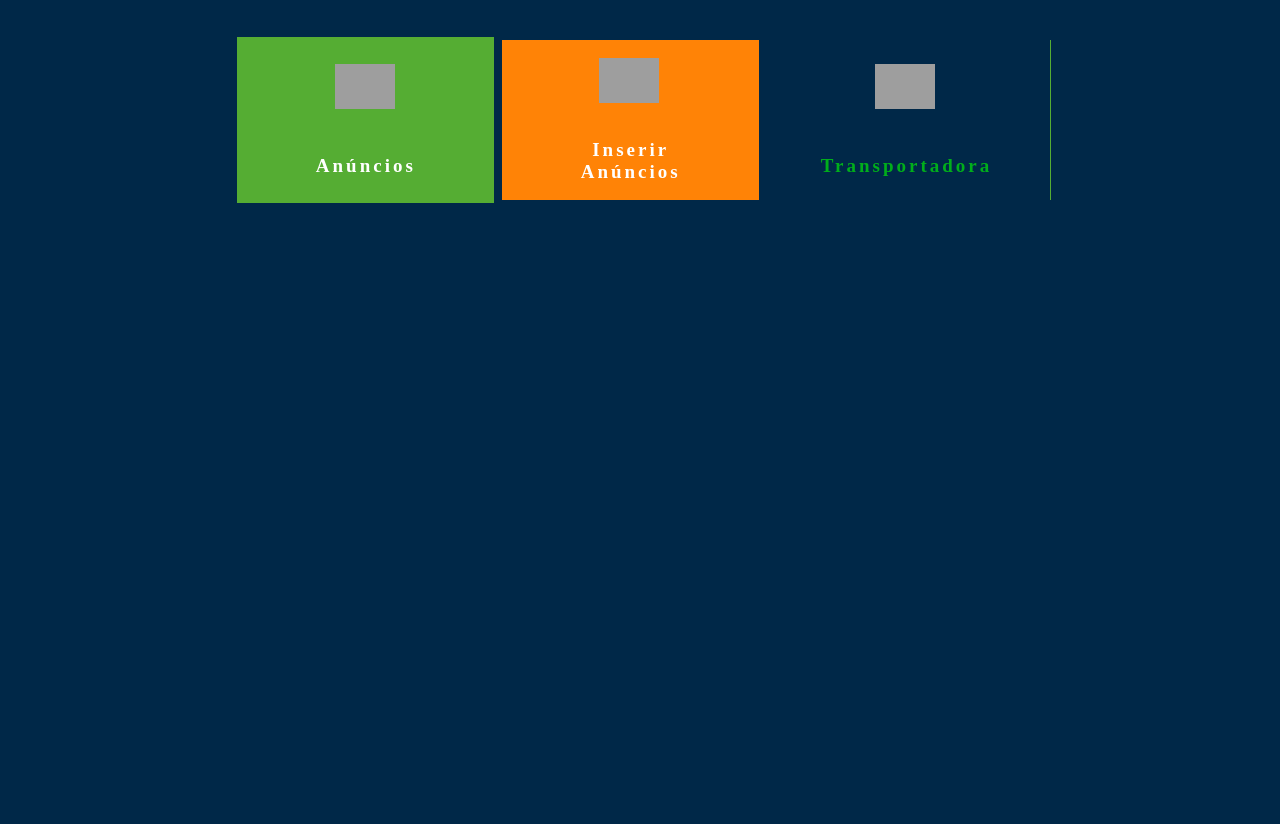
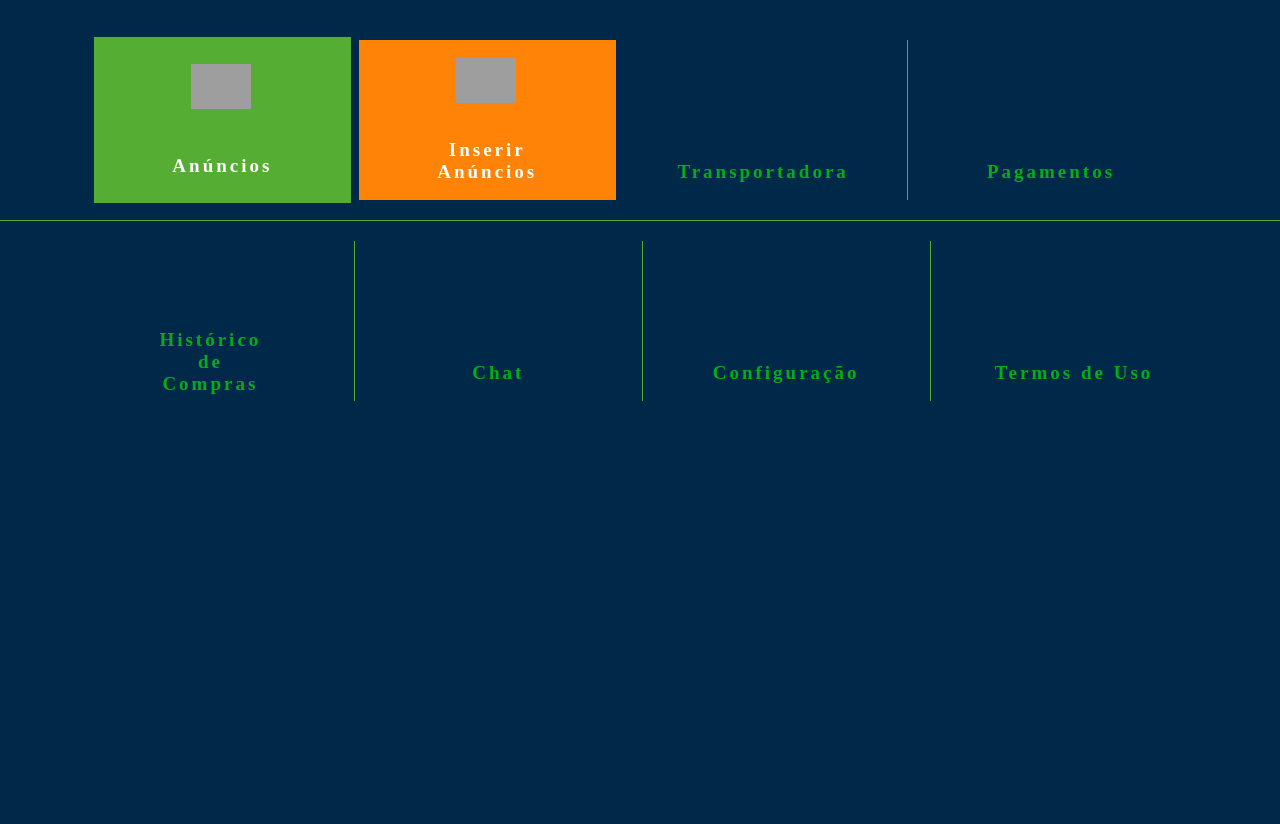
Before and after one commit to MrFahrenhei/agroyellow, a PHP site: page /home.php in a window 1280 px wide; the page is wider, and only the part inside the window is pictured. Shown: the part 195-1019 px from the top of that part. Run offline with PHP 8.4, Linux system fonts and the light colour scheme; a user stored in the database is signed in; grey boxes are pictures that could not be loaded.

Commit message:
CSS E ICONS GOSTOSOS

```diff
--- a/empresa.php
+++ b/empresa.php
@@ -25,13 +25,13 @@
 			<input id="nome" name="nome" type="text" placeholder="Digite seu nome" required>
 
 			<label for="cnpj">CNPJ</label>
-			<input type="text" name="cnpj" id="cnpj" onkeyup="FormataCnpj(this,event)" ng-model="cadastro.cnpj" placeholder="Digite seu CNPJ" required>
+			<input type="number" name="cnpj" id="cnpj" onkeyup="FormataCnpj(this,event)" ng-model="cadastro.cnpj" placeholder="Digite seu CNPJ" required>
 
 			<label for="msgemail">E-mail:</label>
-			<input type="text" name="E_email" id="msgemail" placeholder="example@example.com" required>
+			<input type="email" name="E_email" id="msgemail" placeholder="exemplo@dominio.com" required>
 
 			<label for="telefone">Telefone</label>
-			<input type="text" name="E_telefone" id="telefone" placeholder="Digite seu telefone" required>
+			<input type="tel" name="E_telefone" id="telefone" placeholder="Digite seu telefone" required>
 
 			<label for="E_senha">Senha</label>
 			<input type="password" id="E_senha" placeholder="Digite sua senha" name="senha" required>
--- a/home.php
+++ b/home.php
@@ -22,6 +22,7 @@
         <link rel="stylesheet" href="styles/test.css">
         <link rel="stylesheet" href="styles/css.css">
         <link rel="shortcut icon" href="src/icon.ico"/>
+        <link href="https://fonts.googleapis.com/icon?family=Material+Icons" rel="stylesheet">
         <script type="text/javascript" href="index.js" src="index.js"></script>
         <title>HOME</title>
     </head>
@@ -31,24 +32,65 @@
       </header>
       <div class="containerGeral mt-4">
         <div class="homeLinks row mt-1 justify-content-center">
+
           <div class="itensHome col-home mt-3 b-none px-1">
             <a class="anuncios py-2" href="meusanuncios.php" title="Verificar o que eu já publiquei">
               <img alt="Icone dos anuncios" src="https://cdn.mfrural.com.br/Content/layout_novo/img/home_icons/anuncios_opt.png" width="75" height="45">
               <b>Anúncios</b>
             </a>
           </div>
+
           <div class="itensHome col-home mt-3 b-none px-1">
             <a class="publicar py-2" href="publicacoes.php" title="Gostaria de publicar algo?">
               <img alt="Icone do publicar" src="https://cdn.mfrural.com.br/Content/layout_novo/img/home_icons/publicar_opt.png" width="75" height="45">
               <b>Inserir <br> Anúncios</b>
             </a>
           </div>
+
           <div class="col-home mt-3">
               <a href="transportadoras.php" title="Verificar as transportadores do momento">
-                <img alt="Icone de Transporte" src="https://cdn.mfrural.com.br/Content/layout_novo/img/home_icons/avaliacao-trator_opt2.png" width="75" height="45">
-                Transportadora
+              <span class="material-icons md-70">&#xe558;</span>
+                <b>Transportadora</b>
               </a>
           </div>
+
+          <div class="col-home mt-3 b-m-none">
+              <a href="pagamento.php" title="Pagamentos">
+              <span class="material-icons md-70">&#xef63;</span>
+                  <b>Pagamentos</b>
+              </a>
+          </div>
+
+          <div class="row-home visible-mobile"></div>
+
+          <div class="col-home b-left">
+              <a href="historicoCompras.php" title="Histórico de Compras">
+              <span class="material-icons md-70">&#xe889;</span>
+                  <b>Histórico<br>de<br>Compras</b>
+              </a>
+          </div>
+
+          <div class="col-home">
+              <a href="chatModal.php" title="Chat">
+              <span class="material-icons md-70">&#xe0b7;</span>
+                  <b>Chat</b>
+              </a>
+          </div>
+
+          <div class="col-home">
+          <a href="chatModal.php" title="Configuração">
+              <span class="material-icons md-70">&#xe8b8;</span>
+              <b>Configuração</b>
+              </a>
+          </div>
+
+          <div class="col-home b-m-none">
+          <a href="chatModal.php" title="Chat">
+            <span class="material-icons md-70">&#xef42;</span>
+                  <b>Termos de Uso</b>
+              </a>
+          </div>
+
         </div>
       </div>
 
--- a/index.php
+++ b/index.php
@@ -21,10 +21,10 @@
 	<div id="corpao">
 		<h2> O que você gostaria de fazer?</h2>
 		<br>
-		<a href="empresa.php"><button style="width: 50%;" !important>Vender</button></a>
+		<a href="empresa.php"><button style="width: 50%;">Vender</button></a>
 		<br>
 		<br>
-		<a href="user.php"><button style="width: 50%;" !important>comprar</button></a>
+		<a href="user.php"><button style="width: 50%;" >comprar</button></a>
 		<br><br><br><br>
 		<div class="container signin">
 			<?php include "modal.php"; ?>
--- a/php/valida.controller.php
+++ b/php/valida.controller.php
@@ -18,7 +18,7 @@
       <div id="mensagem">
         <style>
               body{
-                background: #242424;
+                background: #002848;
               }
               h1{
                 text-align: justify;
@@ -62,7 +62,7 @@
       <div id="mensagem">
         <style>
               body{
-                background: #242424;
+                background: #002848;
               }
               h1{
                 text-align: justify;
--- a/styles/css.css
+++ b/styles/css.css
@@ -1,7 +1,7 @@
 :root{
     margin: 0%;
     padding: 0%;
-    letter-spacing: 3px;
+    letter-spacing: 2px;
 }
 body{
     background: #002848;
@@ -32,11 +32,14 @@
     padding:5% 0% 5% 0% ;
     margin: 1%;
     border-radius: 5px;
+    transition: 1s all;
+    cursor: pointer;
 }
 
 a{
     color:darkblue;
     text-decoration: none;
+
 }
 
 label{
@@ -125,6 +128,10 @@
  padding-right:15px;
  padding-left:15px;
 }
+div.row-home {
+    width:100%;
+    border-top:1px solid #55ad33
+   }
 div.col-home img {
     max-height:45px;
     width:auto;
@@ -151,13 +158,42 @@
 div.col-home .anuncios {
     background-color:#55ad33;
     color:#fff;
-    border:none
+    border:none;
 }
 div.col-home .publicar {
     background-color:#ff8306;
     color:#fff;
-    border:none
+    border:none;
 }
+div.col-home.b-m-none {
+    border:none!important
+}
+div.col-home.b-left {
+    border-left:none!important
+}
+.hidden-mobile {
+    display:none!important;
+    visibility:hidden!important
+}
+.visible-mobile {
+    display:none!important;
+    visibility:hidden!important
+}
+.visible-mobile {
+    display:inherit!important;
+    visibility:visible!important
+}
+.hidden-mobile {
+    display:block;
+    visibility:visible!important
+}
+
+/* CSS para os icones PIKA */
+.material-icons.md-18 { font-size: 18px; }
+.material-icons.md-24 { font-size: 24px; }
+.material-icons.md-36 { font-size: 36px; }
+.material-icons.md-48 { font-size: 48px; }
+.material-icons.md-70 { font-size: 70px; }
 
 
 
--- a/styles/modal.css
+++ b/styles/modal.css
@@ -13,7 +13,9 @@
     border: 1px solid #ccc;
     box-sizing: border-box;
   }
-
+a{
+  cursor:pointer;
+}
 button {
     background-color: #FF9F1C;
     color: black;
@@ -25,7 +27,7 @@
   }
 
   button:hover {
-    opacity: 0.8;
+    background-color: #d48617;
   }
 
   .cancelbtn {
```
Also changed, not shown: user.php (+4 -4 lines).
